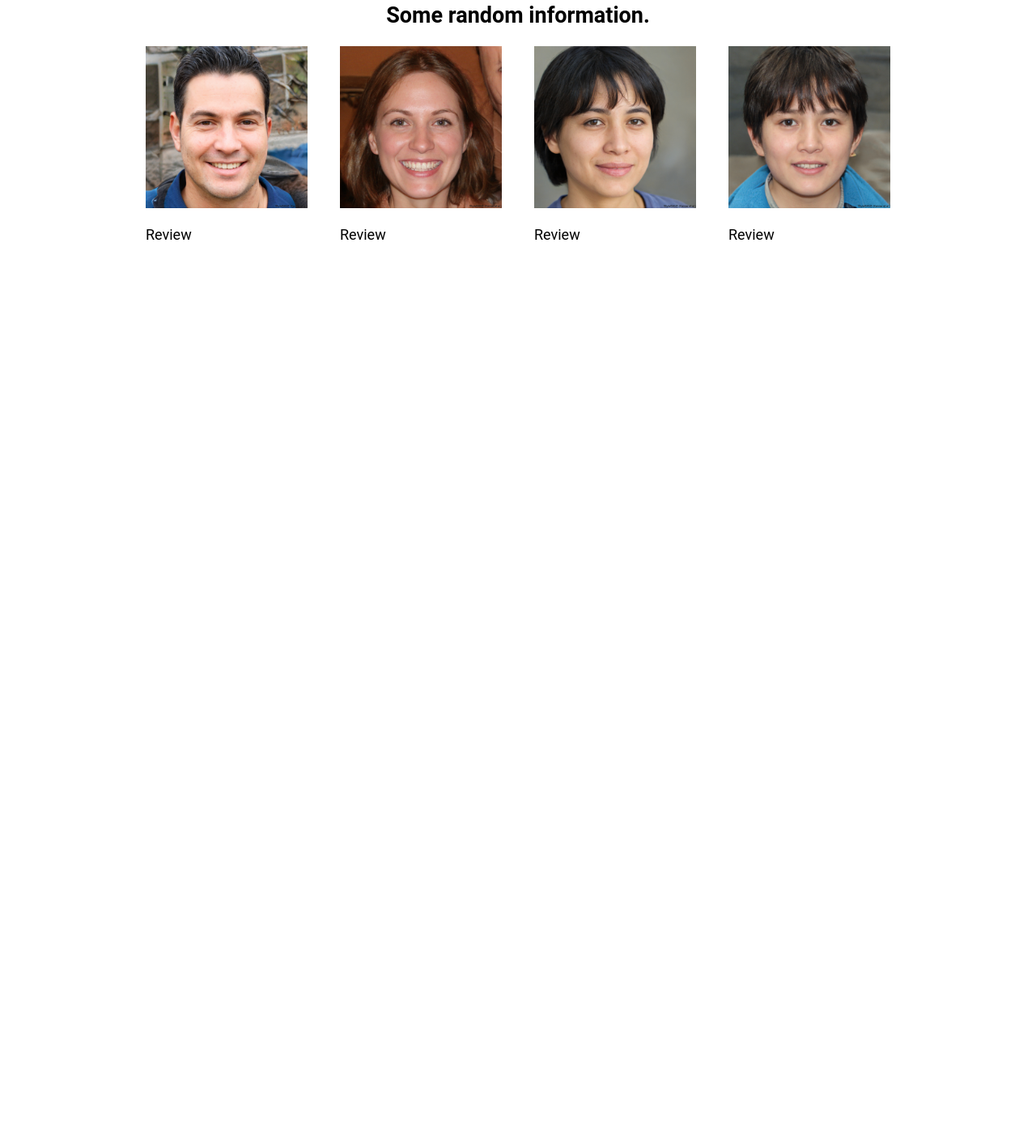
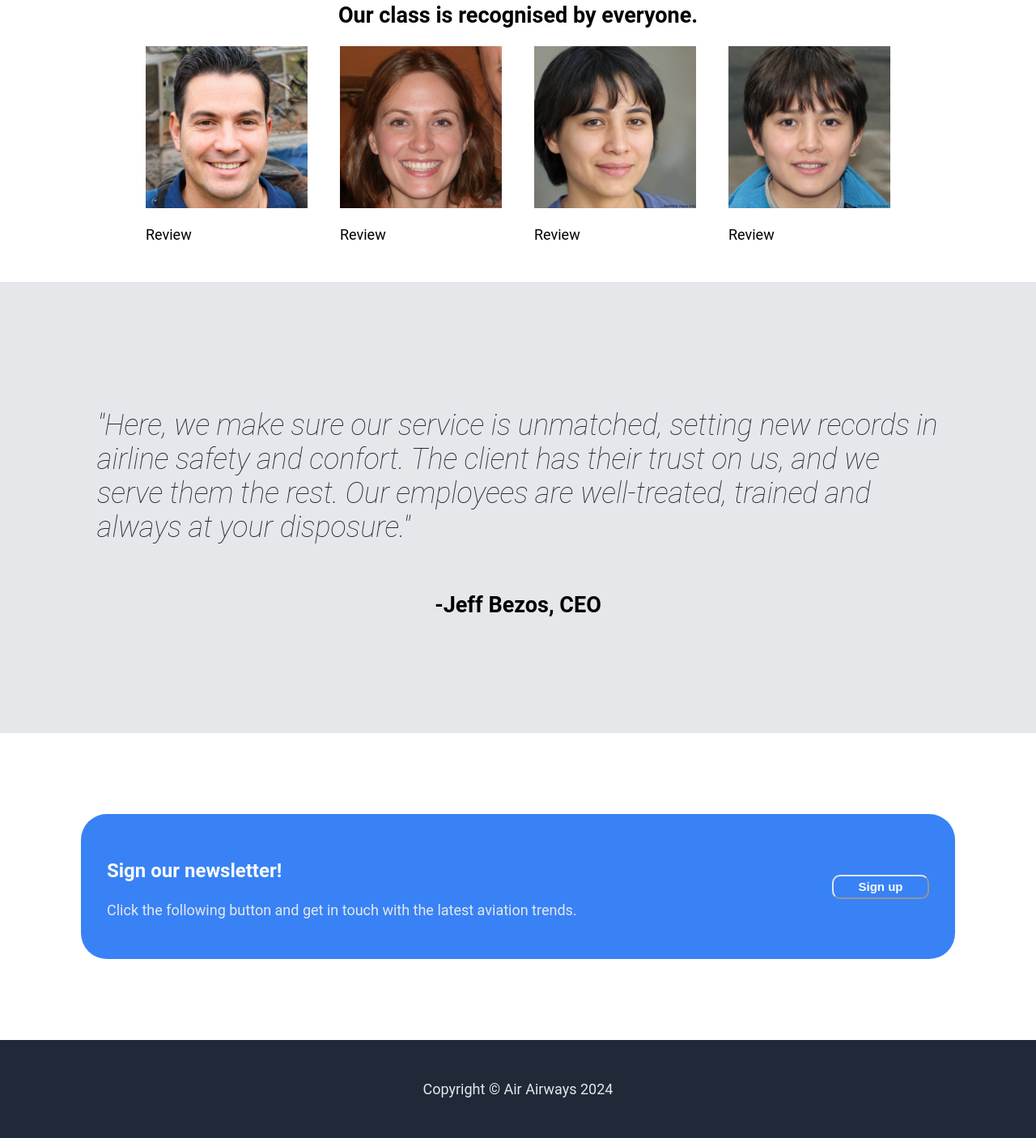
Before and after one commit to KikoCoding/landing-page, a plain HTML site: page index.html in a window 1280 px wide. Shown: the part 640-2045 px from the top of the page at 81% size. Before the commit the page ends 988 px from the top, so only its background shows below. Drawn offline with Linux system fonts and the light colour scheme.

Commit message:
Finished the page's layout, only needs some finishing touches

```diff
--- a/index.html
+++ b/index.html
@@ -26,7 +26,7 @@
         </div>
     </div>
     <div class="body container1">
-        <h2>Some random information.</h2>
+        <h2>Our class is recognised by everyone.</h2>
         <div class="reviews">
             <div>
                 <img width="200" height="200" src="person1.jpeg">
@@ -46,5 +46,19 @@
             </div>
         </div>
     </div>
+    <div class="body container2">
+        <p class="quote"><i>"Here, we make sure our service is unmatched, setting new records in airline safety and confort. The client has their trust on us, and we serve them the rest. Our employees are well-treated, trained and always at your disposure."</i></p>
+        <h2>-Jeff Bezos, CEO</h2>
+    </div>
+    <div class="body container3">
+        <div>
+            <h3>Sign our newsletter!</h3>
+            <p class="secondarytext">Click the following button and get in touch with the latest aviation trends.</p>
+        </div>
+        <button class="button2">Sign up</button>
+    </div>
+    <div class="footer">
+        <p class="secondarytext">Copyright © Air Airways 2024</p>
+    </div>
 </body>
 </html>
--- a/style.css
+++ b/style.css
@@ -10,6 +10,7 @@ body{
 }
 
 .header.links{
+    color: #E5E7EB;
     justify-content: center;
     gap: 20px;
 }
@@ -36,6 +37,16 @@ body{
     height: 30px;
 }
 
+.button2{
+    border-color:#E5E7EB;
+    color: #F9FAF8;
+    background-color: #3882F6;
+    font-size: 15px;
+    font-weight: bold;
+    border-radius: 10px;
+    width: 120px;
+    height: 30px;
+}
 .body.container1{
     margin: 30px;
 }
@@ -44,11 +55,48 @@ body{
     justify-content: center;
     gap: 40px;
 }
+
+.body.container2{
+    background-color: #E5E7EB;
+    padding: 120px;
+    display:flex;
+    flex-direction: column;
+    align-items: center;
+}
+
+.body.container3{
+    margin: 100px;
+    padding: 32px;
+    background-color: #3882F6;
+    border-radius: 32px;
+    display: flex;
+    justify-content: space-between;
+    align-items: center;
+}
+
+.footer{
+    background-color: #1F2937;
+    padding: 32px;
+    display: flex;
+    justify-content: center;
+}
 .secondarytext{
     color: #e5e7eb;
 }
+
+.quote{
+    font-size: 36px;
+    font-weight: lighter;
+    color: #1F2937;
+}
 p, .header.links{
     font-size: 18px;
+}
+
+h1{
+    font-size: 48px;
+    font-weight: 1200;
+    color: #F9FAF8;
 }
 
 h2{
@@ -56,10 +104,10 @@ h2{
     justify-content: center;
 }
 
-h1{
-    font-size: 48px;
-    font-weight: 1200;
-    color: #F9FAF8
+h3{
+    font-size: 24px;
+    font-weight: bold;
+    color: #F9FAF8;
 }
 ul{
     list-style-type: none;
```
